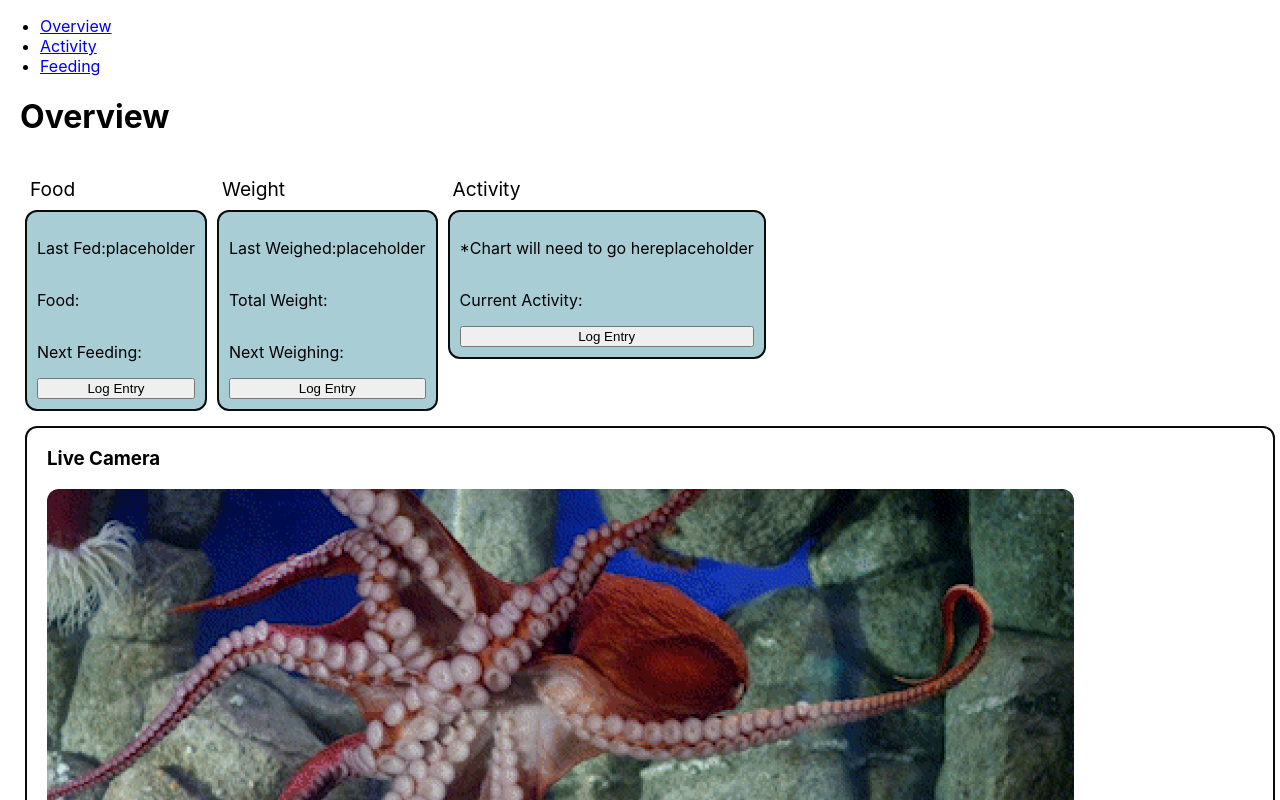
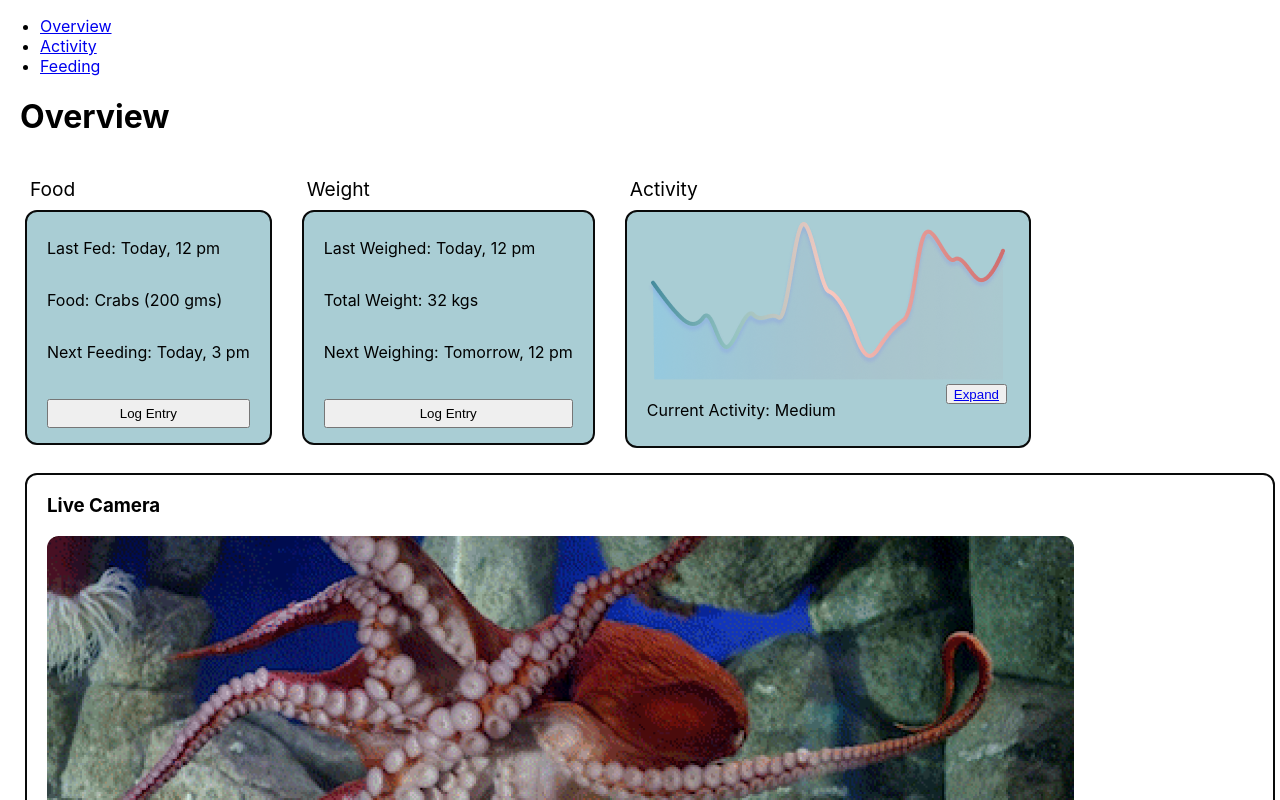
Before and after one commit to kmohan00/octopus, a React (Create React App) app: page / in a window 1280 px wide. Shown: the top 800 px of the page. Built offline with nearby package versions, Linux system fonts and the light colour scheme.

Commit message:
Cleaned up code and style for Overview and Activity

```diff
--- a/src/Overview.js
+++ b/src/Overview.js
@@ -1,5 +1,7 @@
 import React, { useState, useEffect } from 'react';
 import livestill from './octopus.png';
+import graphstill from './Sample-Graph.png';
+import { Link } from "react-router-dom";
 
 function Overview() {
     const [fedTime, setFedTime] = useState([]);
@@ -20,73 +22,93 @@ function Overview() {
         <div className='main'>
             <h1>Overview</h1>
             <div className='row'>
-                <div>
+                <div className='section'>
                     <p className='name'>
                         Food
                     </p>
                     <div className='elem'>
                         <div className='info'>
-                            <p>
+                            <p className='categoryName'>
                                 Last Fed:
                             </p>
                             <p>
-                                placeholder
+                                Today, 12 pm
                             </p>
                         </div>
-                        <p>
+                        <div className='info'>
+                            <p className='categoryName'>
                                 Food:
                             </p>
                             <p>
+                                Crabs (200 gms)
+                            </p>
+                        </div>
+                        <div className='info'>
+                            <p className='categoryName'>
                                 Next Feeding:
                             </p>
-                        <button>
+                            <p>
+                                Today, 3 pm
+                            </p>
+                        </div>
+                        <button className='logSpace'>
                             Log Entry
                         </button>
                     </div>
                 </div>
-                <div>
+                <div className='section'>
                     <p className='name'>
                         Weight
                     </p>
                     <div className='elem'>
                         <div className='info'>
-                            <p>
+                            <p className='categoryName'>
                                 Last Weighed:
                             </p>
                             <p>
-                                placeholder
+                                Today, 12 pm
                             </p>
                         </div>
-                        <p>
+                        <div className='info'>
+                            <p className='categoryName'>
                                 Total Weight:
                             </p>
                             <p>
+                                32 kgs
+                            </p>
+                        </div>
+                        <div className='info'>
+                            <p className='categoryName'>
                                 Next Weighing:
                             </p>
-                        <button>
+                            <p>
+                                Tomorrow, 12 pm
+                            </p>
+                        </div>
+                        <button className='logSpace'>
                             Log Entry
                         </button>
                     </div>
                 </div>
-                <div>
+                <div className='section'>
                     <p className='name'>
                         Activity
                     </p>
                     <div className='elem'>
+                        <div>
+                            <img className='graphimg' src={graphstill}></img>
+                        </div>
                         <div className='info'>
-                            <p>
-                                *Chart will need to go here
+                            <p className='categoryName'>
+                                Current Activity:
                             </p>
                             <p>
-                                placeholder
+                                Medium
                             </p>
+                            <button className='expandBut'>
+                                <Link to="/activity">Expand</Link>
+                            </button>
                         </div>
-                        <p>
-                            Current Activity:
-                        </p>
-                        <button>
-                            Log Entry
-                        </button>
                     </div>
                 </div>
             </div>
--- a/src/index.css
+++ b/src/index.css
@@ -14,40 +14,55 @@ code {
 
 .main{
   margin-left: 20px;
-  /* display: flex; */
 }
 .row {
   display: flex;
   flex-direction: row;
+}
+.section{
+  margin-right: 20px;
 }
 .name {
   margin-left: 10px;
   font-size: larger;
 }
 .elem {
-  /* height: 50vw;
-  width: 50vw; */
   display: flex;
-  /* padding: 50px 10px; */
-  padding: 10px;
-  /* padding-left: 10px; */
+  padding-top: 10px;
+  padding-bottom: 10px;
+  padding-left: 20px;
+  padding-right: 20px;
   border: 2px solid #090a0a;
   border-radius: 12px;
   background-color: #a9cdd4;
   margin: 5px;
   margin-top: -10px;
   flex-direction: column;
-  /* padding-bottom: -40px; */
+}
+.categoryName {
+  margin-right: 5px;
 }
 .info{
   display: flex;
   flex-direction: row;
 }
+.logSpace {
+  margin-top: 21px;
+  padding: 5px;
+  margin-bottom: 5px;
+}
+.graphimg {
+  max-height: fit-content;
+}
+.expandBut {
+  max-height: 20px;
+  margin-left: 110px;
+}
 .live{
   border: 2px solid #090a0a;
   border-radius: 12px;
   margin: 5px;
-  margin-top: 10px;
+  margin-top: 20px;
   padding-left: 20px;
 }
 .infoLabelSel{
@@ -59,12 +74,9 @@ code {
   margin: 5px;
   margin-top: 10px;
   padding-left: 20px;
-  /* zoom: 0.50; */
   margin-right: 20px;
 }
 .line{
-  /* zoom: .75; */
-  /* max-height: 90%; */
   max-height: 85%;
 }
 .mlog{
```
Also changed, not shown: src/Sample-Graph.png (added). Lines whose indentation alone changed are shown as unchanged.
